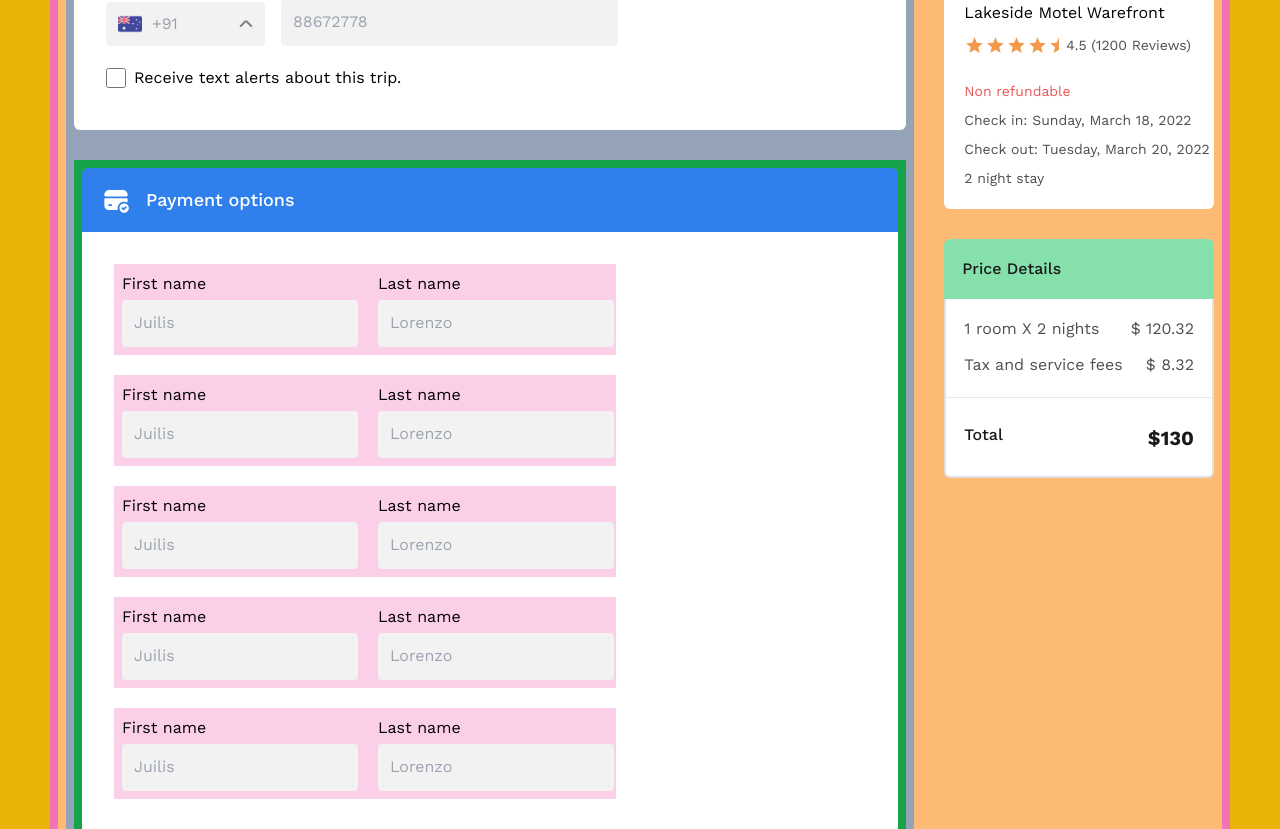
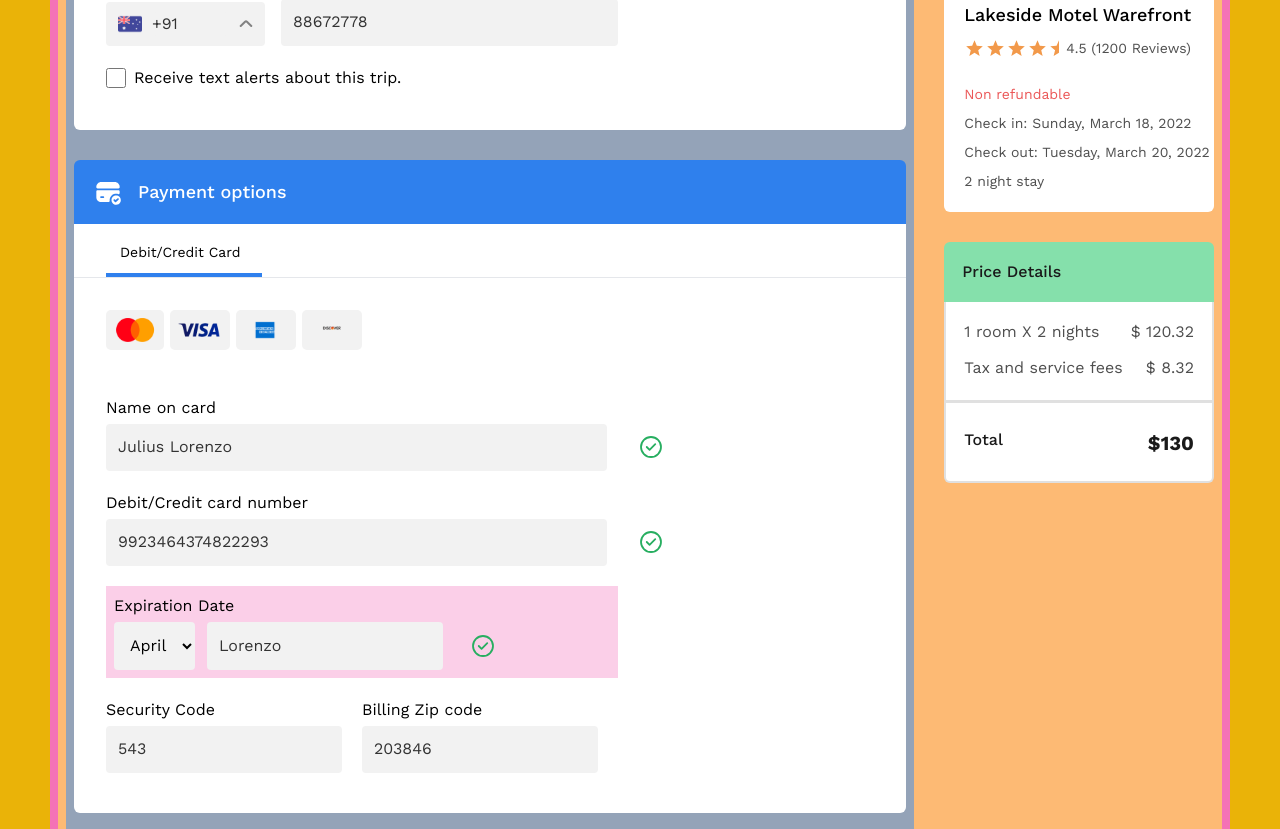
Before and after one commit to SaraDrwish/algoriza-internship-FE204, a Vue app: page /checkout in a window 1280 px wide. Shown: the part 551-1380 px from the top of the page. Built offline with nearby package versions, Linux system fonts and the light colour scheme; a web font is replaced by a local one.

Commit message:
114  search and res / PD  39

```diff
--- a/src/components/CheckoutCompo/ChaeckoutLeft.vue
+++ b/src/components/CheckoutCompo/ChaeckoutLeft.vue
@@ -39,15 +39,25 @@
                 <div class="flex flex-col  mr-[12px] w-[33%] "><label >Mobile number</label>
                   <div class=" bg-inputsGray rounded-[4px] flex items-center px-[12px] py-[10px] gap-[10px] ">
                     <img class="w-[24px] h-[24px]" src="../../assets/imgs/flag.png" alt="flagnumber">
-                    <input v-model="searchQuery"  @input="getSearchContsResults"
+                    <input
+                      v-model="searchQuery"
+                      @input="getSearchContsResults"
+
                     class="rounded-[4px] w-full bg-inputsGray
-                  focus:outline-none focus:ring focus:border-primary focus:border-2
-                  focus:bg-white " type="number" placeholder="+91" >
-                    <span @click="toggleModal" class="flex cursor-pointer  ">
-                      <svg  v-show="!modalActive"  xmlns="http://www.w3.org/2000/svg" width="14" height="8" viewBox="0 0 14 8" fill="none">
+                    focus:outline-none focus:ring focus:border-primary focus:border-2
+                  focus:bg-white  appearance-none "
+                    type="number" placeholder="+91" >
+                    <span
+                      @click="toggleModal"
+                      class="flex cursor-pointer  ">
+                      <svg
+                        v-show="!modalActive"
+                        xmlns="http://www.w3.org/2000/svg" width="14" height="8" viewBox="0 0 14 8" fill="none">
                           <path d="M1.72027 6.03345L6.06694 1.68678C6.58027 1.17345 7.42027 1.17345 7.93361 1.68678L12.2803 6.03345" stroke="#828282" stroke-width="2" stroke-miterlimit="10" stroke-linecap="round" stroke-linejoin="round"/>
                       </svg>
-                      <svg  v-show="modalActive" xmlns="http://www.w3.org/2000/svg"
+                      <svg
+                        v-show="modalActive"
+                        xmlns="http://www.w3.org/2000/svg"
                           width="16" height="16" viewBox="0 0 16 16" fill="none">
                           <path d="M13.2797 5.96655L8.93306 10.3132C8.41973 10.8266 7.57973 10.8266 7.06639 10.3132L2.71973 5.96655"
                           stroke="#828282" stroke-width="2" stroke-miterlimit="10" stroke-linecap="round" stroke-linejoin="round"/>
@@ -83,93 +93,138 @@
 
 
 
-        <div class="bg-green-600 p-2">
+        <div class=" ">
+
           <div class="bg-primary text-white rounded-t-[6px] ">
             <div class="flex gap-[16px] font-[500] py-[18px] pl-[20px]">
               <img src="../../assets/icons/card-tick 111.svg" alt="card">
               <p class=" text-[18px]" >Payment options </p>
-              </div>
+            </div>
           </div>
+
           <div class="bg-white rounded-b-[6px]">
+
+
+          <div class="pl-[32px] pt-[8px]  ">
+            <p class=" w-[156px] text-[14px] border-b-4 cursor-pointer border-b-primary py-[10px] px-[14px] " >Debit/Credit Card</p>
+          </div>
+          <!-- <hr class="border-b-2 " > -->
+          <hr   >
 
           <form @submit.prevent class="px-[32px] pt-[32px] p-[40px] flex flex-col gap-[20px] " >
 
-            <div class="bg-pink-200 p-2 flex gap-[20px] w-2/3  ">
-              <div class="flex flex-col gap-[4px]  w-full ">
-                <label >First name </label>
+         <!-- /// -->
+            <div class="flex gap-[6px] mb-[26px] " >
+
+              <div class="bg-inputsGray rounded-[5px] p-[8px]  ">
+                <img class="w-[42px] h-[24px]" src="../../assets/imgs/visa.png" alt="master visa">
+              </div>
+              <div class="bg-inputsGray rounded-[5px] p-[8px] w-[60px] h-[40px] ">
+                <img class="w-[42px] h-[24px]" src="../../assets/imgs/visavisa.png" alt=" visa">
+              </div>
+              <div class="bg-inputsGray rounded-[5px] p-[8px] w-[60px] h-[40px] ">
+                <img class="w-[42px] h-[24px]" src="../../assets/imgs/amricanExpress.png" alt="amrican ">
+              </div>
+              <div class="bg-inputsGray rounded-[5px] p-[8px] w-[60px] h-[40px]">
+                <img class="w-[53px] h-[19px]" src="../../assets/imgs/discover.png" alt="discvr ">
+              </div>
+
+            </div>
+          <!-- /// -->
+
+            <!-- <div class="flex gap-[16px] items-end  ">
+              <div class="flex gap-[4px] w-2/3 ">
+                <div class="w-full flex flex-col gap-[4px] ">
+                  <label >Name on card </label>
+                  <input class="rounded-[4px] px-[12px] pt-[11px] pb-[12px] bg-inputsGray
+                  focus:outline-none focus:ring focus:border-primary
+                  focus:border-2 focus:bg-white " type="text" placeholder="Julius Lorenzo">
+                </div>
+                <div class="flex gap-[4px] w-1/3 py-[12px] px-[16px] items-end  ">
+                  <img class="w-[24px] h-[24px]" src="../../assets/icons/tick-circle 111.svg" alt="ticCircl">
+                </div>
+              </div>
+            </div> -->
+
+            <div class="  flex gap-[16px] items-end  ">
+              <div class="flex flex-col gap-[4px] w-2/3  ">
+                <label >Name on card</label>
                 <input class="rounded-[4px] px-[12px] pt-[11px] pb-[12px] bg-inputsGray
-            focus:outline-none focus:ring focus:border-primary focus:border-2 focus:bg-white " type="text" placeholder="Juilis">
+              focus:outline-none focus:ring focus:border-primary
+              focus:border-2 focus:bg-white " type="text" placeholder="Julius Lorenzo">
               </div>
-              <div class="flex flex-col gap-[4px] w-full ">
-                <label > Last name </label>
-                <input class="rounded-[4px] px-[12px] pt-[11px] pb-[12px] bg-inputsGray
-              focus:outline-none focus:ring focus:border-primary focus:border-2 focus:bg-white " type="text" placeholder="Lorenzo">
+              <div class="flex flex-col gap-[4px] w-1/3 py-[12px] px-[16px] items-start ">
+                <img class="w-[24px] h-[24px]" src="../../assets/icons/tick-circle 111.svg" alt="ticCircl">
               </div>
             </div>
 
             <!-- // -->
 
-
-            <div class="bg-pink-200 p-2 flex gap-[20px] w-2/3  ">
-                <div class="flex flex-col gap-[4px]  w-full ">
-                  <label >First name </label>
-                  <input class="rounded-[4px] px-[12px] pt-[11px] pb-[12px] bg-inputsGray
-            focus:outline-none focus:ring focus:border-primary focus:border-2 focus:bg-white " type="text" placeholder="Juilis">
-                </div>
-                <div class="flex flex-col gap-[4px] w-full ">
-                  <label > Last name </label>
-                  <input class="rounded-[4px] px-[12px] pt-[11px] pb-[12px] bg-inputsGray
-              focus:outline-none focus:ring focus:border-primary focus:border-2 focus:bg-white " type="text" placeholder="Lorenzo">
-                </div>
+            <div class="  flex gap-[16px] items-end  ">
+              <div class="flex flex-col gap-[4px] w-2/3  ">
+                <label >Debit/Credit card number </label>
+                <input class="rounded-[4px] px-[12px] pt-[11px] pb-[12px] bg-inputsGray
+                focus:outline-none focus:ring focus:border-primary
+                focus:border-2 focus:bg-white " type="text" placeholder="9923464374822293">
               </div>
+              <div class="flex flex-col gap-[4px] w-1/3 py-[12px] px-[16px] items-start ">
+                <img class="w-[24px] h-[24px]" src="../../assets/icons/tick-circle 111.svg" alt="ticCircl">
+              </div>
+            </div>
 
               <!-- /// -->
 
+              <div class="bg-pink-200 p-2 flex flex-col gap-[4px] w-2/3  ">
+                  <div class="flex flex-col ">
+                    <label >Expiration Date </label>
+                  </div>
+                  <div class="flex  gap-[12px]  w-full ">
+                    <!-- <input class="rounded-[4px] px-[12px] pt-[11px] pb-[12px] bg-inputsGray
+                      focus:outline-none focus:ring focus:border-primary
+                      focus:border-2 focus:bg-white "
+                      type="text" placeholder="Juilis"> -->
 
-              <div class="bg-pink-200 p-2 flex gap-[20px] w-2/3  ">
-                <div class="flex flex-col gap-[4px]  w-full ">
-                  <label >First name </label>
-                  <input class="rounded-[4px] px-[12px] pt-[11px] pb-[12px] bg-inputsGray
-                  focus:outline-none focus:ring focus:border-primary focus:border-2 focus:bg-white " type="text" placeholder="Juilis">
-                </div>
-                <div class="flex flex-col gap-[4px] w-full ">
-                  <label > Last name </label>
-                  <input class="rounded-[4px] px-[12px] pt-[11px] pb-[12px] bg-inputsGray
-                  focus:outline-none focus:ring focus:border-primary focus:border-2 focus:bg-white " type="text" placeholder="Lorenzo">
-                </div>
+                      <select  class="rounded-[4px] px-[12px] pt-[11px] pb-[12px] bg-inputsGray
+                      focus:outline-none focus:ring focus:border-primary
+                      focus:border-2 focus:bg-white " >
+                        <option value="">April</option>
+                      </select>
+
+                     <input class="rounded-[4px] px-[12px] pt-[11px] pb-[12px] bg-inputsGray
+                      focus:outline-none focus:ring
+                        focus:border-primary focus:border-2 focus:bg-white " type="text" placeholder="Lorenzo">
+                      <div class="flex flex-col gap-[4px] w-1/3 py-[12px] px-[16px] items-start ">
+                        <img class="w-[24px] h-[24px]" src="../../assets/icons/tick-circle 111.svg" alt="ticCircl">
+                      </div>
+                  </div>
               </div>
 
               <!-- // -->
 
-              <div class="bg-pink-200 p-2 flex gap-[20px] w-2/3  ">
-                <div class="flex flex-col gap-[4px]  w-full ">
-                  <label >First name </label>
-                  <input class="rounded-[4px] px-[12px] pt-[11px] pb-[12px] bg-inputsGray
-                focus:outline-none focus:ring focus:border-primary focus:border-2 focus:bg-white " type="text" placeholder="Juilis">
-                </div>
-                <div class="flex flex-col gap-[4px] w-full ">
-                  <label > Last name </label>
-                  <input class="rounded-[4px] px-[12px] pt-[11px] pb-[12px] bg-inputsGray
-                  focus:outline-none focus:ring focus:border-primary focus:border-2 focus:bg-white " type="text" placeholder="Lorenzo">
+
+              <div class="  flex  w-2/3   ">
+                <div class="flex gap-[20px] w-full items-end ">
+                  <div class="  flex flex-col gap-[4px] ">
+                    <label >Security Code </label>
+                    <input class="rounded-[4px] px-[12px] pt-[11px] pb-[12px] bg-inputsGray
+                    focus:outline-none focus:ring focus:border-primary
+                    focus:border-2 focus:bg-white "
+                    type="number" placeholder="543">
+                  </div>
+                  <div class="flex flex-col gap-[4px]  ">
+                    <label >Billing Zip code </label>
+                    <input class="rounded-[4px] px-[12px] pt-[11px] pb-[12px] bg-inputsGray
+                     focus:outline-none focus:ring
+                    focus:border-primary focus:border-2 focus:bg-white  " type="number" placeholder="203846">
+                  </div>
+                  <div class="flex flex-col w-1/3 py-[12px] px-[16px]  ">
+                    <img class="w-[24px] h-[24px]" src="../../assets/icons/tick-circle 111.svg" alt="ticCircl">
+                  </div>
                 </div>
               </div>
 
               <!-- //// -->
 
-              <div class="bg-pink-200 p-2 flex gap-[20px] w-2/3  ">
-                <div class="flex flex-col gap-[4px]  w-full ">
-                  <label >First name </label>
-                  <input class="rounded-[4px] px-[12px] pt-[11px] pb-[12px] bg-inputsGray
-                focus:outline-none focus:ring focus:border-primary focus:border-2 focus:bg-white " type="text" placeholder="Juilis">
-                </div>
-                <div class="flex flex-col gap-[4px] w-full ">
-                  <label > Last name </label>
-                  <input class="rounded-[4px] px-[12px] pt-[11px] pb-[12px] bg-inputsGray
-              focus:outline-none focus:ring focus:border-primary focus:border-2 focus:bg-white " type="text" placeholder="Lorenzo">
-                </div>
-              </div>
-
-              <!-- /// -->
 
             </form>
 
@@ -248,5 +303,8 @@ input[type="number"]::-webkit-inner-spin-button
 {
     -webkit-appearance: none;
 }
+input[type="text"]::placeholder , input[type="number"]::placeholder{
+  color : #333 ;
+}
 
 </style>
--- a/src/components/CheckoutCompo/ChaeckoutRight.vue
+++ b/src/components/CheckoutCompo/ChaeckoutRight.vue
@@ -11,7 +11,7 @@
           <img class="rounded-t-[6px]" src="../../assets/imgs/d3.png" alt="d3">
         </div>
         <div class="pl-[20px] pb-[20px] ">
-          <p class="mb-[10px]" >Lakeside Motel Warefront</p>
+          <p class="mb-[10px] text-[18px] font-[500] " >Lakeside Motel Warefront</p>
           <!-- ///starts and viwes div //// -->
           <div class="flex gap-[12px] mb-[25px]">
             <span class="flex">
@@ -52,7 +52,7 @@
             <span>$ 8.32</span>
           </li>
         </ul>
-        <hr>
+        <hr class="border-b-2 border-borderserbox " >
 
         <div class="flex justify-between px-[18px] pb-[23px] pt-[25px] text-checkoutText1  ">
           <p class="text-[16px] font-[500]" >Total</p>
```
Also changed, not shown: src/components/CheckoutCompo/Checkout.vue (+6 -13 lines), src/components/CheckoutCompo/CheckoutAlert.vue (deleted, +0 -18 lines).
